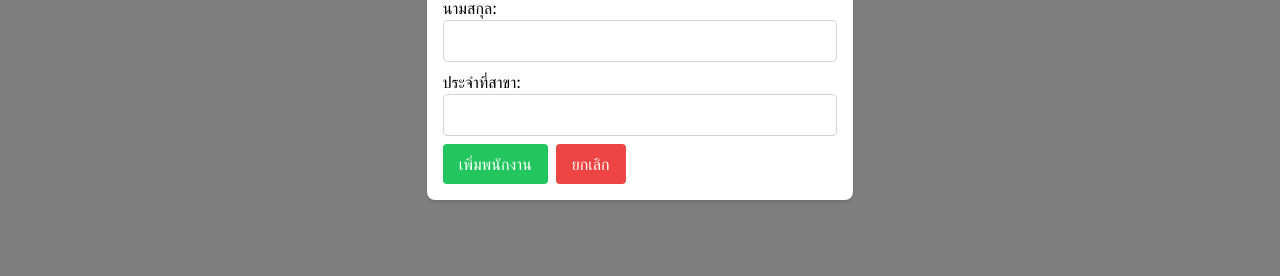
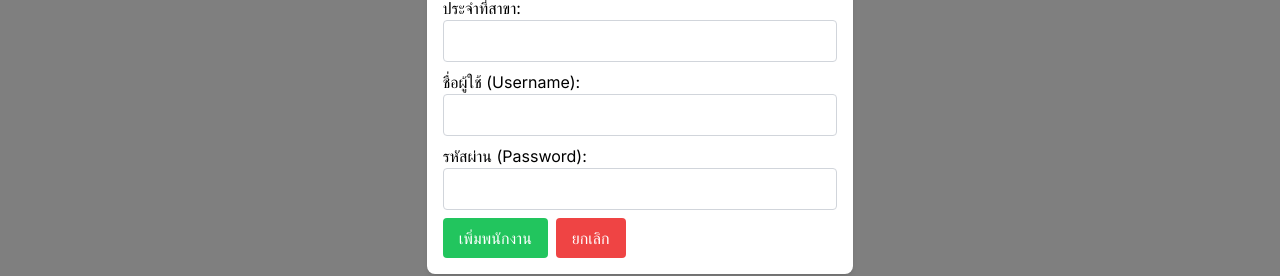
Before and after one commit to Ponrawoot/Washout-Web-UI, a Next.js app: page /staff in a window 1280 px wide. Both pictures are taken after a click on the button "เพิ่มพนักงาน". Shown: the part 369-645 px from the top of the page. Built offline with nearby package versions, Linux system fonts and the light colour scheme; no server answers.

Commit message:
staff page add staff with api
- add staff with api that can input username and password
TODO : dropdown branch select

```diff
--- a/src/app/(admin-features)/staff/page.tsx
+++ b/src/app/(admin-features)/staff/page.tsx
@@ -13,7 +13,7 @@ interface Staff {
 
 interface ApiStaff {
   uid: string;
-  branchID: string;
+  branchId: string;
   fName: string;
   lName: string;
 }
@@ -30,14 +30,16 @@ function StaffManagement() {
         }
       });
 
-
-      setStaff(response.data.map((apiStaff: ApiStaff) => ({
+      setStaff(response.data.map((apiStaff: ApiStaff) => (
+        {
         EmployeeID: apiStaff.uid,
         FirstName: apiStaff.fName,
         LastName: apiStaff.lName,
-        Branch: apiStaff.branchID
+        Branch: apiStaff.branchId
       })));
 
+
+      console.log("data fetched successfully")
     } catch (error) {
       console.error('Error fetching staff data:', error);
     }
@@ -82,8 +84,39 @@ function StaffManagement() {
     setShowDeleteModal(true);
   };
 
-  const handleAddStaff = (newStaff:{ EmployeeID:string, FirstName: string, LastName: string, Branch: string }) => {
-    setStaff([...staff, newStaff]);
+  const addStaffApi = async (newStaff: {
+    branchId: string;
+    fName: string;
+    lName: string;
+    username: string;
+    password: string;
+  }) => {
+    try {
+      const accessToken = localStorage.getItem('access_token');
+      const response = await axios.post('http://localhost:3001/api/staffs', newStaff, {
+        headers: {
+          Authorization: `Bearer ${accessToken}`,
+        },
+      });
+
+      console.log('Staff added successfully:', response.data);
+
+      fetchStaffData();
+    } catch (error) {
+      console.error('Error adding staff:', error);
+    }
+  };
+
+  const handleAddStaff = (newStaff: {
+    fName: string;
+    lName: string;
+    branchId: string;
+    username: string;
+    password: string;
+  }) => {
+    // Call the addStaffApi function with the mapped data
+    addStaffApi(newStaff);
+
     setShowAddModal(false);
   };
 
@@ -120,14 +153,13 @@ function StaffManagement() {
         </thead>
           <tbody>
           {staff
-            .filter((employee) =>
-              employee.Branch.includes(searchQuery))
+            .filter((employee) => employee.Branch && employee.Branch.includes(searchQuery))
             .map((employee) => (
               <tr key={employee.EmployeeID} className="border border-gray-300">
                 <td className="border border-gray-300 px-4 py-2 text-center">{employee.EmployeeID}</td>
                 <td className="border border-gray-300 px-4 py-2 text-center">{employee.FirstName}</td>
                 <td className="border border-gray-300 px-4 py-2 text-center">{employee.LastName}</td>
-                <td className="border border-gray-300 px-4 py-2 text-center">{employee.Branch}</td>
+                <td className="border border-gray-300 px-4 py-2 text-center">{employee.Branch || "N/A"}</td>
                 <td className="border border-gray-300 px-4 py-2 text-center">
                   <button
                     className="bg-blue-button hover:bg-blue-700 text-white font-bold py-1 px-2 rounded"
@@ -179,31 +211,49 @@ function StaffManagement() {
   );
 }
 
-function StaffInputModal({ onSubmit, onClose }:
-  { onSubmit: (data: { EmployeeID: string, FirstName: string, LastName: string, Branch: string }) => void,
-    onClose: () => void }) {
-  const [employeeFirstName, setEmployeeFirstName] = useState("");
-  const [employeeLastName, setEmployeeLastName] = useState("");
-  const [employeeBranch, setEmployeeBranch] = useState("");
+function StaffInputModal({
+  onSubmit,
+  onClose,
+}: {
+  onSubmit: (newStaff: {
+    branchId: string;
+    fName: string;
+    lName: string;
+    username: string;
+    password: string;
+  }) => void;
+  onClose: () => void;
+}) {
+  const [employeeFirstName, setEmployeeFirstName] = useState('');
+  const [employeeLastName, setEmployeeLastName] = useState('');
+  const [employeeBranch, setEmployeeBranch] = useState('');
+  const [username, setUsername] = useState(''); // new state for username
+  const [password, setPassword] = useState(''); // new state for password
 
   const handleSubmit = () => {
-    const uniqueEmployeeID = new Date().getTime().toString();
     onSubmit({
-      EmployeeID: uniqueEmployeeID,
-      FirstName: employeeFirstName,
-      LastName: employeeLastName,
-      Branch: employeeBranch,
+      fName: employeeFirstName,
+      lName: employeeLastName,
+      branchId: employeeBranch,
+      username: username, // use the username state
+      password: password, // use the password state
     });
-    setEmployeeFirstName("");
-    setEmployeeLastName("");
-    setEmployeeBranch("");
+    // Reset all states
+    setEmployeeFirstName('');
+    setEmployeeLastName('');
+    setEmployeeBranch('');
+    setUsername('');
+    setPassword('');
     onClose();
   };
 
   const handleCancel = () => {
-    setEmployeeFirstName("");
-    setEmployeeLastName("");
-    setEmployeeBranch("");
+    // Reset all states
+    setEmployeeFirstName('');
+    setEmployeeLastName('');
+    setEmployeeBranch('');
+    setUsername('');
+    setPassword('');
     onClose();
   };
 
@@ -242,6 +292,24 @@ function StaffInputModal({ onSubmit, onClose }:
               type="text"
               value={employeeBranch}
               onChange={(e) => setEmployeeBranch(e.target.value)}
+            />
+          </label>
+          <label className="block mb-2">
+            ชื่อผู้ใช้ (Username):
+            <input
+              className="border border-gray-300 p-2 w-full rounded"
+              type="text"
+              value={username}
+              onChange={(e) => setUsername(e.target.value)}
+            />
+          </label>
+          <label className="block mb-2">
+            รหัสผ่าน (Password):
+            <input
+              className="border border-gray-300 p-2 w-full rounded"
+              type="password"
+              value={password}
+              onChange={(e) => setPassword(e.target.value)}
             />
           </label>
         </div>
```
Lines whose indentation alone changed are shown as unchanged.
